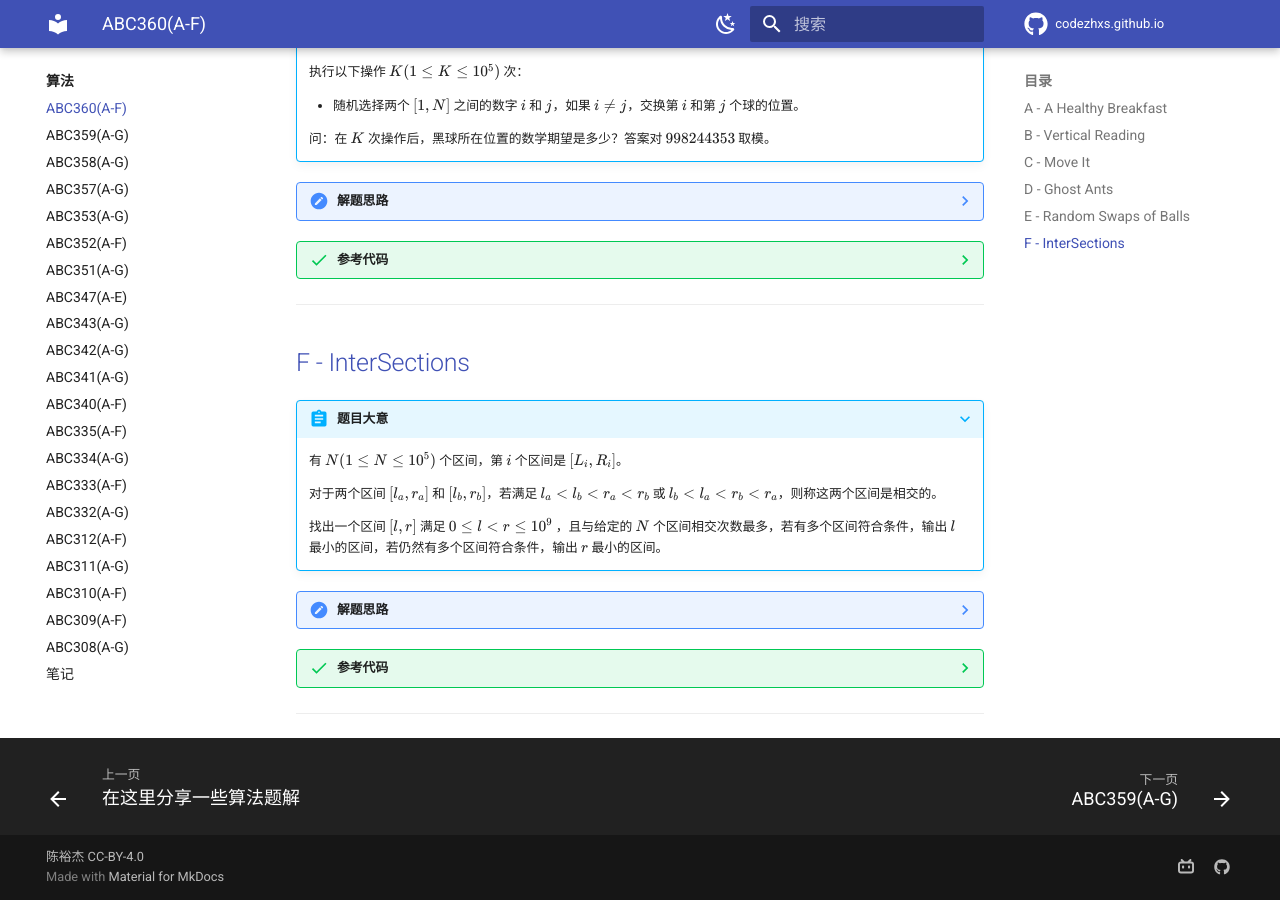
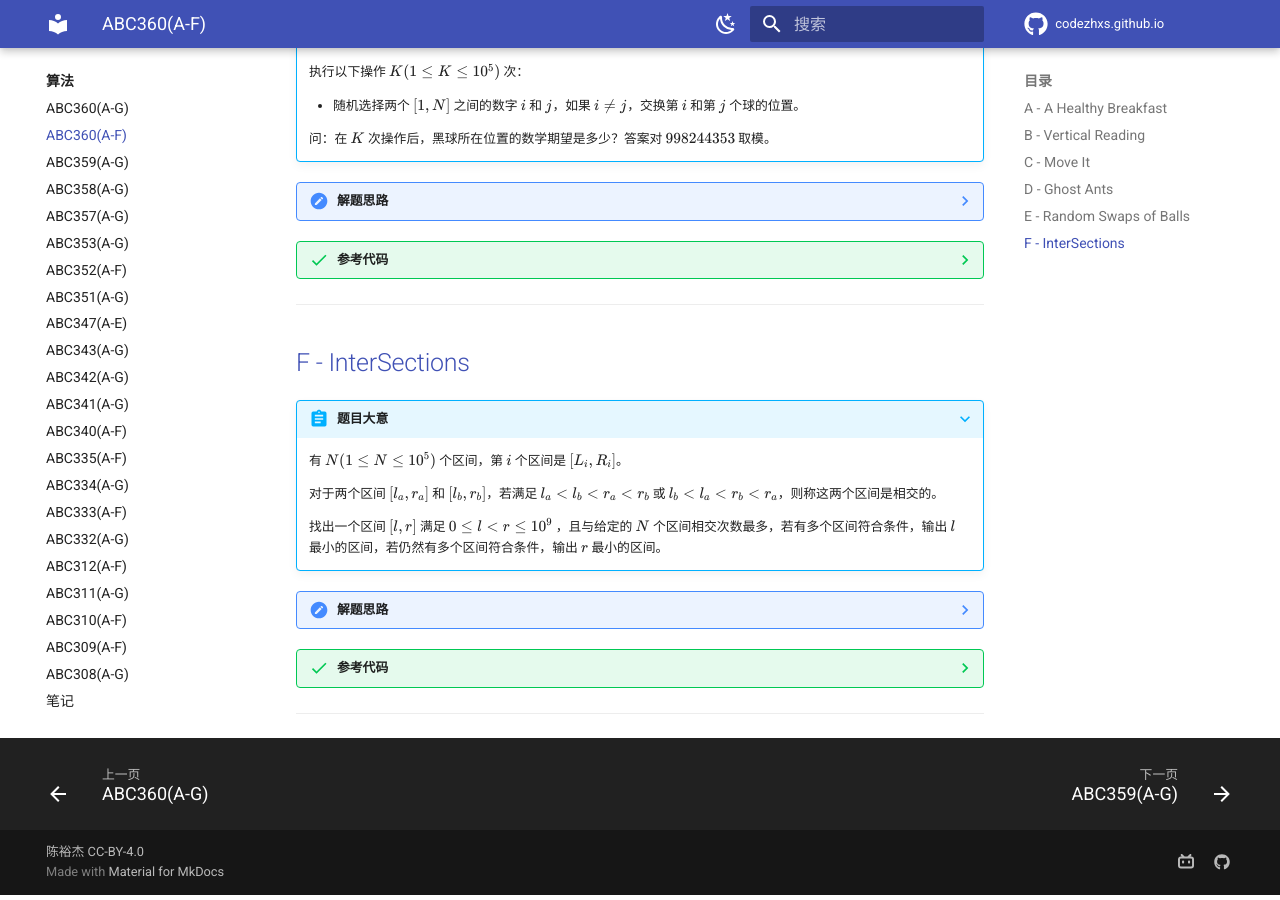
Before and after one commit to CodeZHXS/codezhxs.github.io, an MkDocs documentation site: the page built from docs/algorithm/AtCoder/abc360.md, in a window 1280 px wide and 900 px high, scrolled down 1761 px. Built offline with MkDocs 1.6.1 and Material for MkDocs 9.7.7, drawn with Linux system fonts in a browser that asks for light colours; comment, search, counter and statistics services are not loaded.

Commit message:
add abc361

```diff
--- a/mkdocs.yml
+++ b/mkdocs.yml
@@ -8,6 +8,7 @@ site_description: 陈裕杰的个人网站
 nav:
   - 算法:
     - algorithm/index.md
+    - ABC360(A-G): algorithm/AtCoder/abc361.md
     - ABC360(A-F): algorithm/AtCoder/abc360.md
     - ABC359(A-G): algorithm/AtCoder/abc359.md
     - ABC358(A-G): algorithm/AtCoder/abc358.md
```
